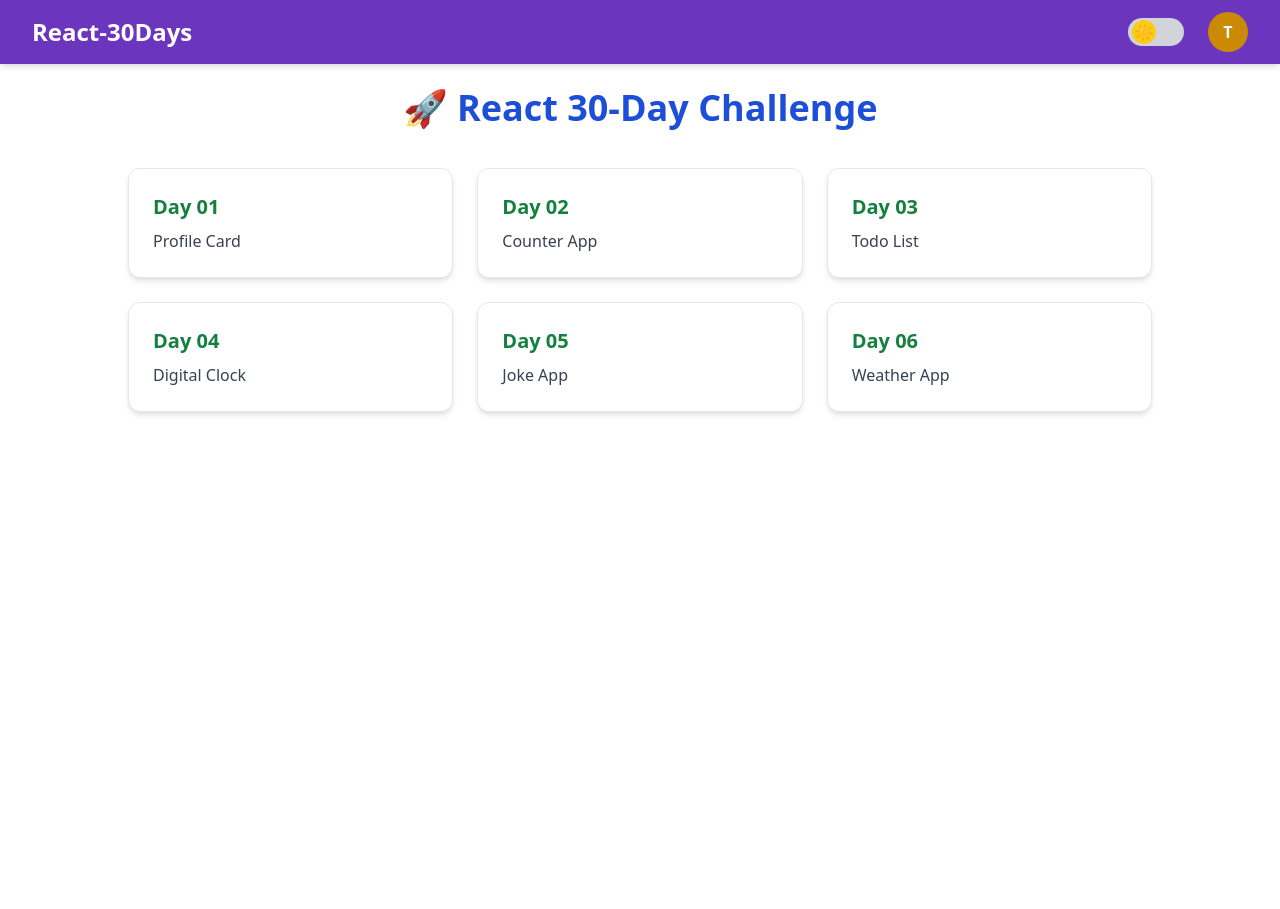
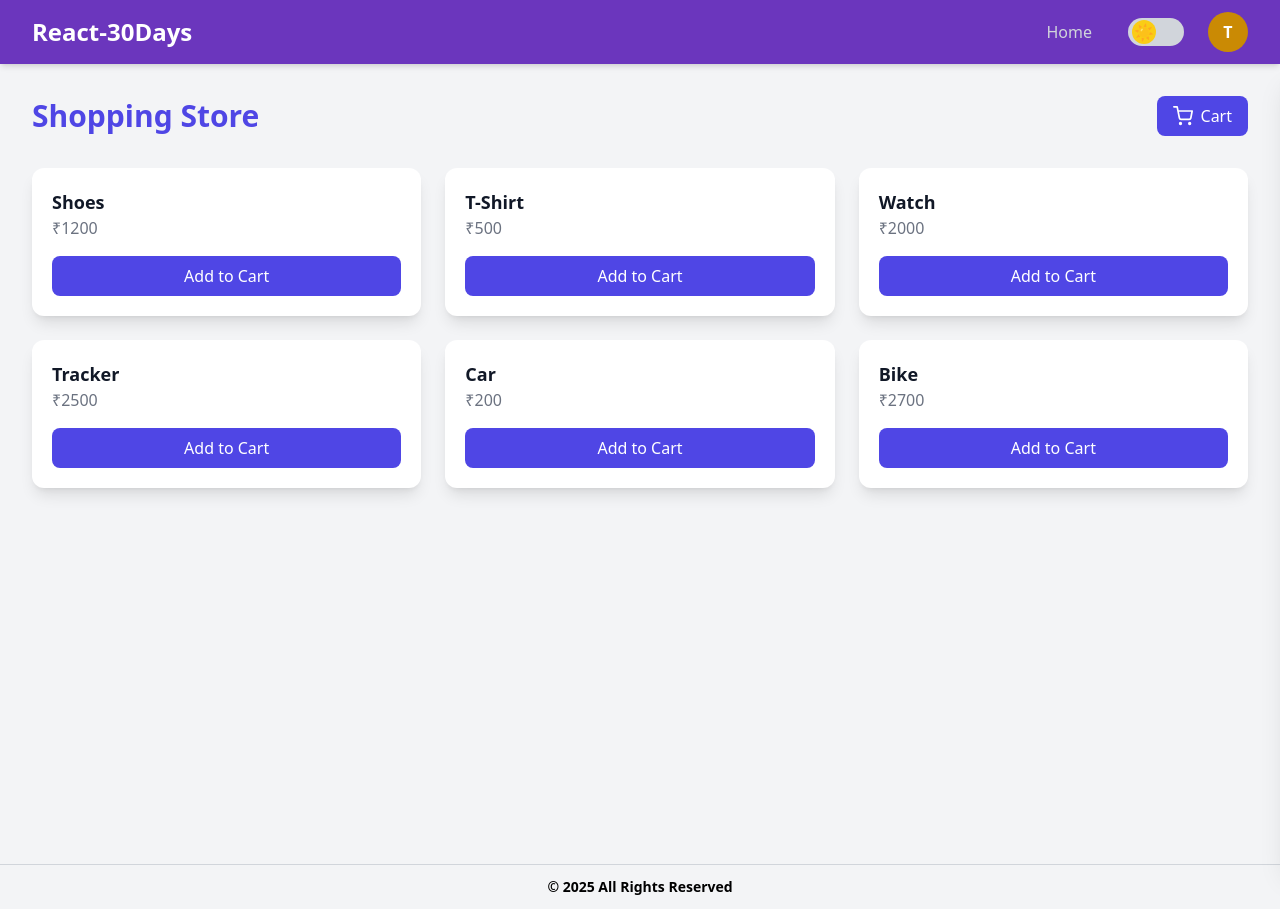
Before and after one commit to thirumoorthi30/react-30-days, a React (Vite) app: page /react-30days/shoppingcart in a window 1280 px wide. Before the commit this address led to /react-30days/. Before the commit the page ends 800 px from the top, so only its background shows below. Built offline with nearby package versions, Linux system fonts and the light colour scheme.

Commit message:
zustand updated

```diff
--- a/package.json
+++ b/package.json
@@ -26,7 +26,8 @@
     "react-dom": "^19.2.0",
     "react-icons": "^5.5.0",
     "react-router-dom": "^7.9.4",
-    "sweetalert2": "^11.26.3"
+    "sweetalert2": "^11.26.3",
+    "zustand": "^5.0.8"
   },
   "devDependencies": {
     "@eslint/js": "^9.36.0",
--- a/src/App.jsx
+++ b/src/App.jsx
@@ -16,6 +16,7 @@ import UpdateProduct from "./Components/Products/UpdateProduct";
 import Login from "./Components/Auth/Login";
 import Signup from "./Components/Auth/Signup";
 import Weather from "./Components/Weather/Weather";
+import Shopping from "./Components/ShoppingCart/Shopping";
 
 export const userContext = createContext();
 export const themeContext = createContext();
@@ -71,6 +72,7 @@ function AppContent() {
               <Route path="/digital-clock" element={<DigitalClock />} />
               <Route path="/joke-app" element={<JokeApp />} />
               <Route path="/weather-app" element={<Weather />} />
+              <Route path="/shoppingcart" element={<Shopping />} />
               <Route path="*" element={<Navigate to="/" />} />
             </>
           )}
--- a/src/Components/Layout/Home.jsx
+++ b/src/Components/Layout/Home.jsx
@@ -15,6 +15,7 @@ const projects = [
   { day: "04", title: "Digital Clock", path: "/digital-clock" },
   { day: "05", title: "Joke App", path: "/joke-app" },
   { day: "06", title: "Weather App", path: "/weather-app" },
+  { day: "07", title: "Shopping", path: "/shoppingcart" },
 ];
 
 export default function Home() {
--- /dev/null
+++ b/src/Components/ShoppingCart/Shopping.jsx
@@ -0,0 +1,127 @@
+import React, { useContext, useState } from "react";
+import { useCartStore } from "../../store/useCartStore";
+import { themeContext } from "../../App";
+import { FiShoppingCart, FiX } from "react-icons/fi";
+import Layout from "../Layout/Layout";
+
+const products = [
+  { id: 1, name: "Shoes", price: 1200 },
+  { id: 2, name: "T-Shirt", price: 500 },
+  { id: 3, name: "Watch", price: 2000 },
+  { id: 4, name: "Tracker", price: 2500 },
+  { id: 5, name: "Car", price: 200 },
+  { id: 6, name: "Bike", price: 2700 },
+];
+
+export default function App() {
+  const { cart, addToCart, removeFromCart, increaseQty, decreaseQty, totalPrice } =
+    useCartStore();
+
+  const { theme } = useContext(themeContext);
+  const isDark = theme === "dark";
+
+  const [openCart, setOpenCart] = useState(false);
+
+  return (
+    <Layout>
+    <div
+      className={`min-h-screen p-8 transition-colors duration-300 font-sans ${
+        isDark ? "bg-gray-900 text-white" : "bg-gray-100 text-gray-900"
+      }`}
+    >
+      <div className="flex justify-between items-center mb-8">
+        <h1 className="text-3xl font-extrabold text-indigo-600 dark:text-indigo-400">
+          Shopping Store
+        </h1>
+
+        <button
+          onClick={() => setOpenCart(true)}
+          className="relative bg-indigo-600 dark:bg-indigo-500 text-white px-4 py-2 rounded-lg flex items-center gap-2 hover:bg-indigo-700 dark:hover:bg-indigo-600"
+        >
+          <FiShoppingCart size={20} />
+          Cart
+          {cart.length > 0 && (
+            <span className="absolute -top-2 -right-2 bg-red-500 text-white text-xs w-5 h-5 rounded-full flex items-center justify-center">
+              {cart.length}
+            </span>
+          )}
+        </button>
+      </div>
+
+      <div className="grid sm:grid-cols-2 lg:grid-cols-3 gap-6">
+        {products.map((p) => (
+          <div
+            key={p.id}
+            className={`shadow-lg rounded-xl p-5 transition hover:shadow-2xl ${
+              isDark ? "bg-gray-800" : "bg-white"
+            }`}
+          >
+            <h3 className="font-semibold text-lg">{p.name}</h3>
+            <p className="text-gray-500 dark:text-gray-300">₹{p.price}</p>
+            <button
+              onClick={() => addToCart(p)}
+              className="mt-4 bg-indigo-600 dark:bg-indigo-500 text-white w-full py-2 rounded-lg hover:bg-indigo-700 dark:hover:bg-indigo-600"
+            >
+              Add to Cart
+            </button>
+          </div>
+        ))}
+      </div>
+
+      {openCart && (
+        <div className="fixed inset-0 bg-black/50 backdrop-blur-sm"></div>
+      )}
+      <div
+        className={`fixed top-16 right-0 h-full w-80 p-5 shadow-xl transition-transform duration-300 z-50 ${
+          openCart ? "translate-x-0" : "translate-x-full"
+        } ${isDark ? "bg-gray-800" : "bg-white"}`}
+      >
+        <div className="flex justify-between items-center mb-4">
+          <h2 className="text-xl font-bold">Your Cart</h2>
+          <button
+            className="text-gray-500 hover:text-red-500"
+            onClick={() => setOpenCart(false)}
+          >
+            <FiX size={24} />
+          </button>
+        </div>
+
+        {cart.length === 0 ? (
+          <p className="text-gray-500 dark:text-gray-400">Cart is empty</p>
+        ) : (
+          <>
+            <div className="space-y-3 overflow-y-auto max-h-[75vh] pr-2">
+              {cart.map((item) => (
+                <div
+                  key={item.id}
+                  className={`p-3 rounded-lg flex justify-between items-center ${
+                    isDark ? "bg-gray-700" : "bg-gray-100"
+                  }`}
+                >
+                  <div>
+                    <p className="font-medium">{item.name}</p>
+                    <p className="text-sm">₹{item.price} × {item.qty}</p>
+                  </div>
+
+                  <div className="flex gap-2 items-center">
+                    <button className="px-2 bg-gray-300 dark:bg-gray-600 rounded" onClick={() => decreaseQty(item.id)}>−</button>
+                    <button className="px-2 bg-gray-300 dark:bg-gray-600 rounded" onClick={() => increaseQty(item.id)}>+</button>
+                    <button
+                      onClick={() => removeFromCart(item.id)}
+                      className="text-red-500 font-bold"
+                    >
+                      ×
+                    </button>
+                  </div>
+                </div>
+              ))}
+            </div>
+
+            <h2 className="text-lg font-bold mt-4">Total: ₹{totalPrice()}</h2>
+          </>
+        )}
+      </div>
+    </div>
+    </Layout>
+  );
+}
--- /dev/null
+++ b/src/store/useCartStore.js
@@ -0,0 +1,57 @@
+// import { create } from "zustand";
+
+// const useStore = create((set) => ({
+//   count: 0,
+//   increment: () => set((state) => ({ count: state.count + 1 })),
+//   decrement: () => set((state) => ({ count: state.count - 1 })),
+//   reset: () => set({ count: 0 })
+// }));
+
+// export default useStore;
+
+import { create } from "zustand";
+
+export const useCartStore = create((set, get) => ({
+  cart: [],
+
+  addToCart: (product) => {
+    const cart = get().cart;
+    const exist = cart.find((item) => item.id === product.id);
+
+    if (exist) {
+      set({
+        cart: cart.map((item) =>
+          item.id === product.id
+            ? { ...item, qty: item.qty + 1 }
+            : item
+        ),
+      });
+    } else {
+      set({ cart: [...cart, { ...product, qty: 1 }] });
+    }
+  },
+
+  removeFromCart: (id) =>
+    set({
+      cart: get().cart.filter((item) => item.id !== id),
+    }),
+
+  increaseQty: (id) =>
+    set({
+      cart: get().cart.map((item) =>
+        item.id === id ? { ...item, qty: item.qty + 1 } : item
+      ),
+    }),
+
+  decreaseQty: (id) =>
+    set({
+      cart: get().cart.map((item) =>
+        item.id === id && item.qty > 1
+          ? { ...item, qty: item.qty - 1 }
+          : item
+      ),
+    }),
+
+  totalPrice: () =>
+    get().cart.reduce((sum, item) => sum + item.price * item.qty, 0),
+}));
```
Also changed, not shown: src/Components/Zustand/Zustand.jsx (added, +15 -0 lines), 1 other file (tests, documents, lock files or other folders).
